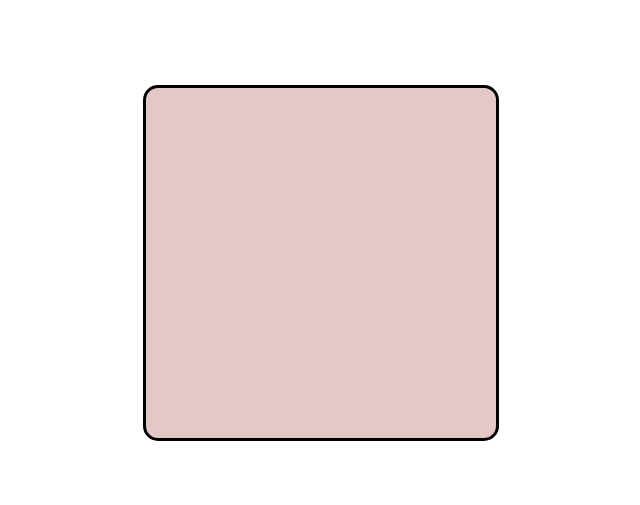
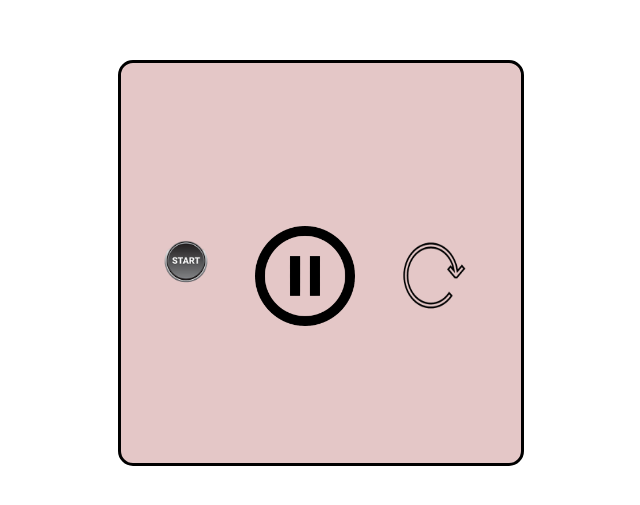
Before and after one commit to RubioJuan/Cronometro, a plain HTML site: page index.html in a window 1280 px wide. Shown: the part 105-610 px from the top of the page, without its empty margins (319-959 px from the left). Drawn offline with Linux system fonts and the light colour scheme.

Commit message:
Add files via upload

```diff
--- a/css/style.css
+++ b/css/style.css
@@ -8,8 +8,23 @@ body{
 .container{
     border: solid black;
     background-color: rgba(216, 173, 173, 0.678);
-    width: 350px;
-    height: 350px;
+    width: 400px;
+    height: 400px;
     border-radius: 15px;
     display: grid;
+    grid-template-columns: 1fr ;
+    justify-content: center;
+    align-items: center;
 }
+.boton1{
+    width: 130px;
+    height: auto;
+}
+.boton2{
+    width: 100px;
+    height: 100px;
+}
+.boton3{
+    width: 150px;
+    height: 100px;
+}
--- a/index.html
+++ b/index.html
@@ -10,9 +10,15 @@
 </head>
 <body>
     <div class="container">
-        <div>
-
-        </div>
+            <div class="start">
+                <img src="images/boton 1.png" class="boton1">
+                <img src="images/boton 2.png" class="boton2">
+                <img src="images/boton 3.png" class="boton3">
+                <div class="pause">
+                    <div class="return">
+                    </div>
+                </div>
+            </div>
     </div>
 </body>
 </html>
--- a/js/app.js
+++ b/js/app.js
@@ -8,8 +8,8 @@ function iniciarCronometro() {
         cronometro.setInterval(actualizarTiempo, 1000);
     }
 }
-// // El setInterval llama a una función o ejecuta un fragmento de
-// código de forma reiterada, con un retardo de tiempo fijo
+// // El setInterval llama a una función o ejecuta un fragmento de código de forma
+// reiterada, con un retardo de tiempo fijo
 // entre cada llamada.
 
 function Pausa() {
@@ -23,7 +23,21 @@ function reiterarCronometro() {
     tiempo = 0;
     actualizarTiempo();
 }
+function actulizarTiempo() {
+    const horas = Math.floor(tiempo / 3600);
+    const minutos = Math.floor((tiempo % 3600) / 60);
+    const segundos = tiempo % 60;
 
+    const horasStr = horas < 10 ? "0" + horas : horas;
+    const minutosStr = minutos < 10 ? "0" + minutos : minutos;
+    const segundosStr = segundos < 10 ? "0" + segundos : segundos;
+
+    document.getElementById("cronometro").innerText = horasStr + ":" + minutosStr + ":" + segundosStr;
+}
+
+// Math.floor(x)
+// Devuelve el mayor entero menor que o igual a un número.
+// Lo utilice porque estamos utilizando la function para actualizar el tiempo and eso hace el codigo Math.floor
 
 // function actualizarCronometro() {
 //     tiempo++;
```
Also changed, not shown: images/boton 1.png (added), images/boton 2.png (added), images/boton 3.png (added).
